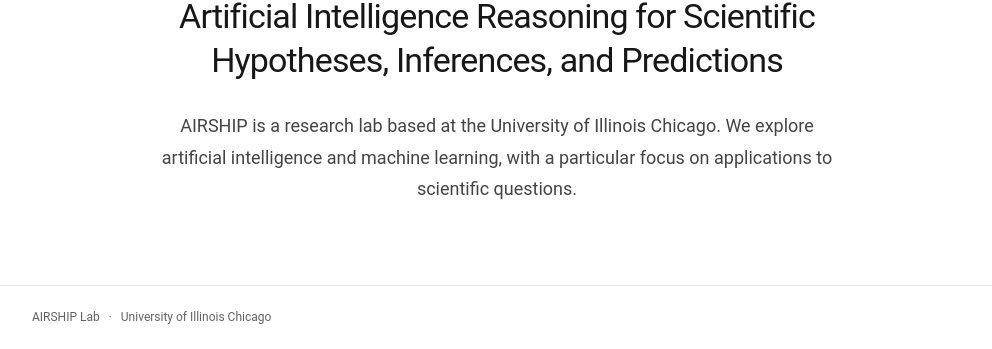
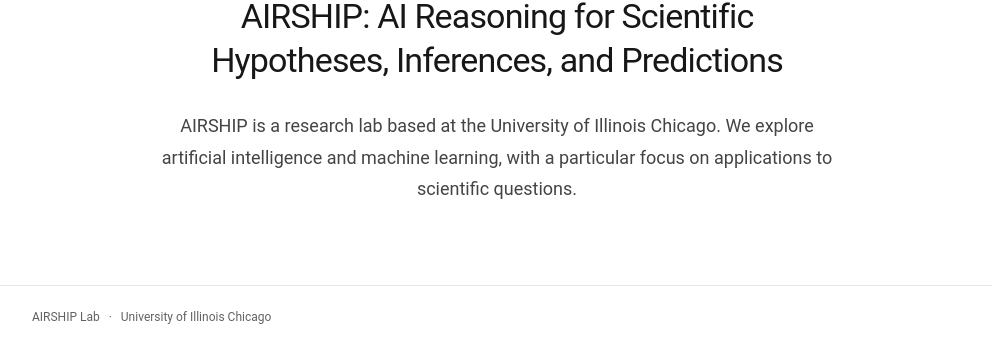
Before and after one commit to airship-lab/airship-lab.github.io, a plain HTML site: page index.html in a window 1280 px wide. Shown: the part 451-800 px from the top of the page, without its empty margins (143-1135 px from the left). Drawn offline with Linux system fonts and the light colour scheme.

Commit message:
Shorten homepage AIRSHIP acronym expansion

```diff
--- a/index.html
+++ b/index.html
@@ -26,7 +26,7 @@
   </header>
   <main id="main" class="home">
     <img class="logo" src="/assets/airship-logo.png" width="1254" height="1254" alt="AIRSHIP Lab — an airship formed from interconnected nodes">
-    <h1><span class="visually-hidden">AIRSHIP: </span>Artificial Intelligence Reasoning for Scientific Hypotheses, Inferences, and Predictions</h1>
+    <h1>AIRSHIP: AI Reasoning for Scientific Hypotheses, Inferences, and Predictions</h1>
     <p class="introduction">AIRSHIP is a research lab based at the University of Illinois Chicago. We explore artificial intelligence and machine learning, with a particular focus on applications to scientific questions.</p>
   </main>
   <footer><div class="footer-inner">AIRSHIP Lab <span aria-hidden="true">·</span> <a href="https://www.uic.edu/">University of Illinois Chicago</a></div></footer>
```
